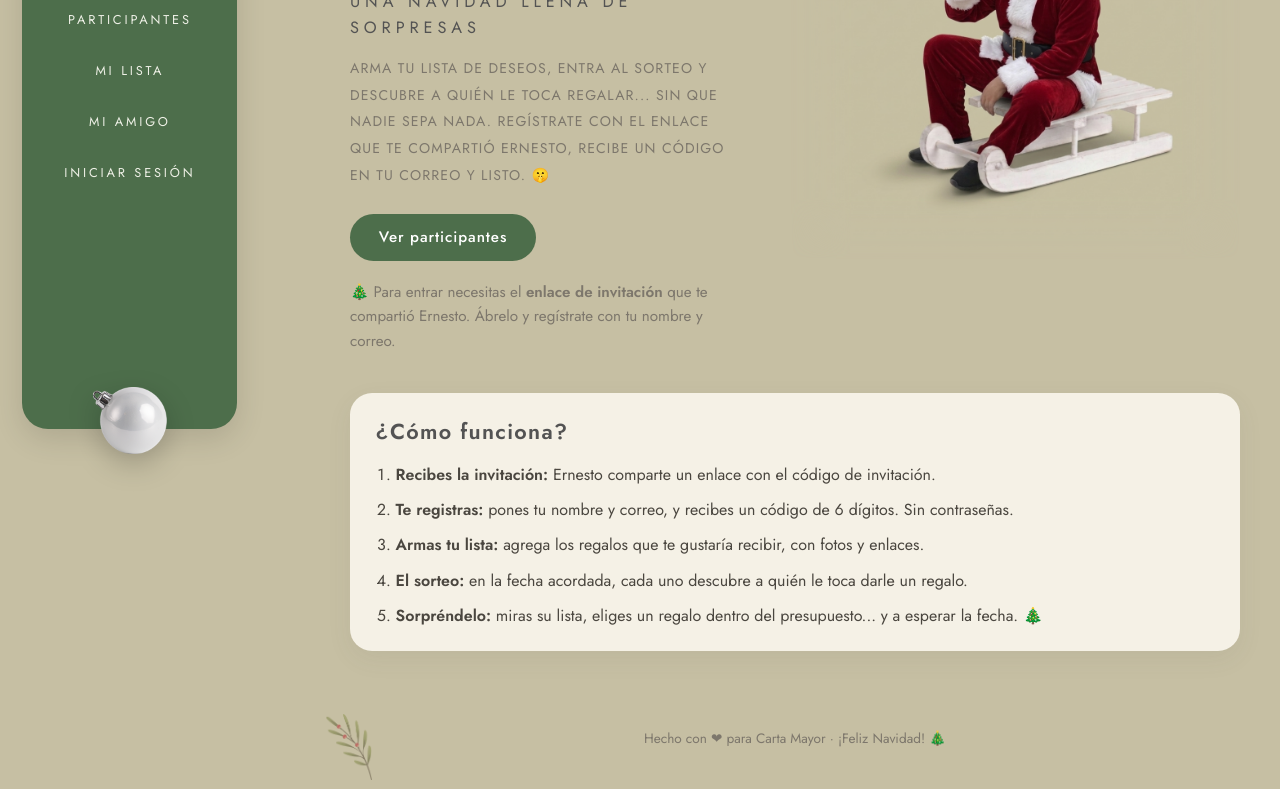
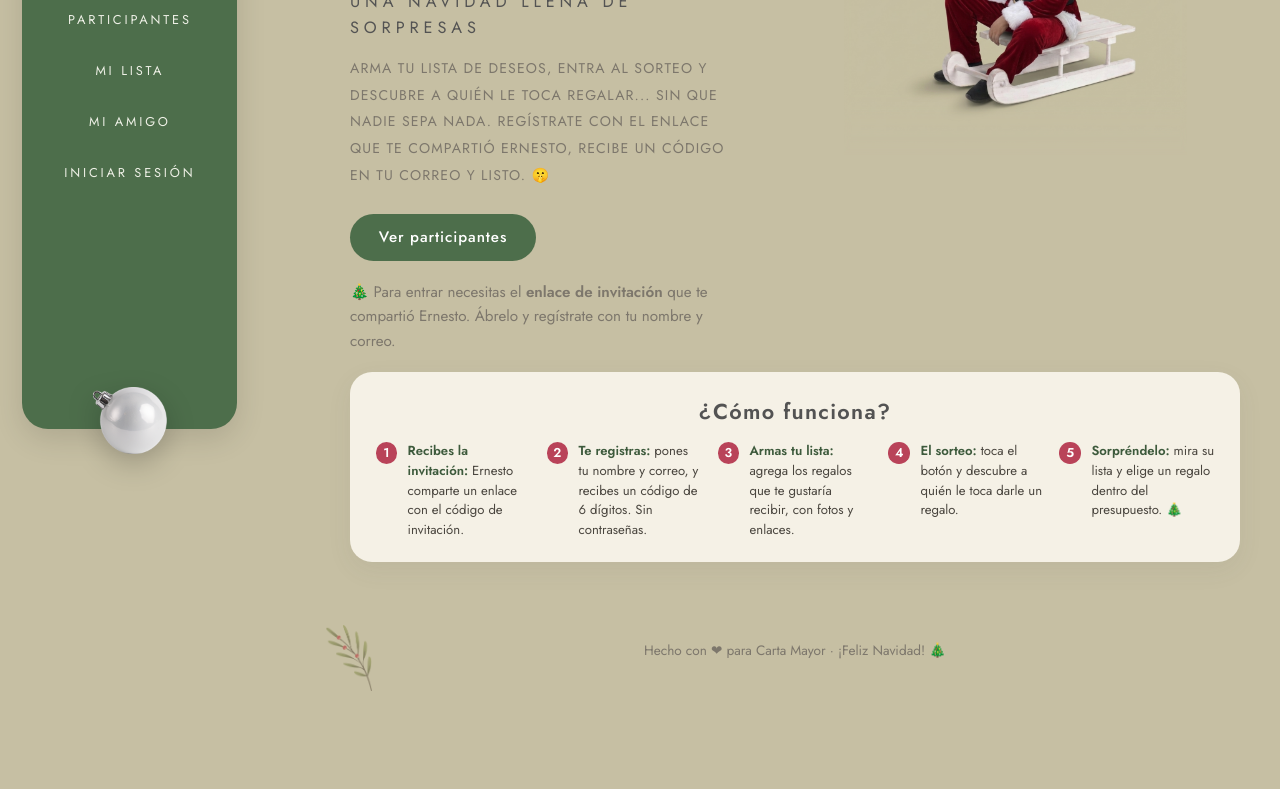
Before and after one commit to DeusExMachina203/CartaMayorAmigoSecreto, an Astro site in the folder frontend/: page / in a window 1280 px wide. Shown: the part 349-1138 px from the top of the page. After the commit the page ends 1050 px from the top, so only its background shows below. Built offline with nearby package versions, Linux system fonts and the light colour scheme; Astro itself is replaced by a stand-in of ours; no server answers.

Commit message:
Instrucciones visibles sin scroll (pasos horizontales), avisos arriba del formulario y detección automática de enlaces pegados

```diff
--- a/frontend/src/pages/index.astro
+++ b/frontend/src/pages/index.astro
@@ -50,13 +50,13 @@ import Layout from "../layouts/Layout.astro";
   </section>
 
   <section class="tarjeta como">
-    <h2 style="margin-top:0;">¿Cómo funciona?</h2>
-    <ol style="margin:0; padding-left:1.25rem; display:grid; gap:0.6rem;">
+    <h2 style="margin-top:0; text-align:center;">¿Cómo funciona?</h2>
+    <ol class="pasos">
       <li><strong>Recibes la invitación:</strong> Ernesto comparte un enlace con el código de invitación.</li>
       <li><strong>Te registras:</strong> pones tu nombre y correo, y recibes un código de 6 dígitos. Sin contraseñas.</li>
       <li><strong>Armas tu lista:</strong> agrega los regalos que te gustaría recibir, con fotos y enlaces.</li>
-      <li><strong>El sorteo:</strong> en la fecha acordada, cada uno descubre a quién le toca darle un regalo.</li>
-      <li><strong>Sorpréndelo:</strong> miras su lista, eliges un regalo dentro del presupuesto... y a esperar la fecha. 🎄</li>
+      <li><strong>El sorteo:</strong> toca el botón y descubre a quién le toca darle un regalo.</li>
+      <li><strong>Sorpréndelo:</strong> mira su lista y elige un regalo dentro del presupuesto. 🎄</li>
     </ol>
   </section>
 </Layout>
@@ -150,7 +150,7 @@ import Layout from "../layouts/Layout.astro";
     grid-template-columns: minmax(300px, 1fr) minmax(0, 1.1fr);
     gap: 2rem;
     align-items: center;
-    min-height: 62vh;
+    min-height: 44vh;
   }
   .hero-texto h1 {
     font-size: clamp(2.6rem, 5.5vw, 4.3rem);
@@ -198,6 +198,8 @@ import Layout from "../layouts/Layout.astro";
   .hero-arte img:first-child {
     width: 100%;
     height: auto;
+    max-height: 42vh;
+    object-fit: contain;
     display: block;
     /* desvanece los bordes de la imagen hacia el fondo: sin costuras */
     -webkit-mask-image: linear-gradient(90deg, transparent 0, #000 60px),
@@ -212,10 +214,49 @@ import Layout from "../layouts/Layout.astro";
     mask-composite: intersect;
   }
   .como {
-    margin-top: 2.5rem;
+    margin-top: 1.2rem;
+  }
+  .pasos {
+    list-style: none;
+    margin: 0;
+    padding: 0;
+    display: grid;
+    grid-template-columns: repeat(5, 1fr);
+    gap: 1rem;
+    counter-reset: paso;
+  }
+  .pasos li {
+    counter-increment: paso;
+    position: relative;
+    padding-left: 2rem;
+    font-size: 0.82rem;
+    line-height: 1.5;
+  }
+  .pasos li::before {
+    content: counter(paso);
+    position: absolute;
+    left: 0;
+    top: 0.05rem;
+    width: 1.35rem;
+    height: 1.35rem;
+    border-radius: 50%;
+    background: var(--rojo);
+    color: #fff;
+    font-weight: 600;
+    font-size: 0.8rem;
+    display: flex;
+    align-items: center;
+    justify-content: center;
+  }
+  .pasos strong {
+    color: var(--verde-oscuro);
   }
 
   @media (max-width: 1000px) {
+    .pasos {
+      grid-template-columns: 1fr;
+      gap: 0.7rem;
+    }
     .hero {
       grid-template-columns: 1fr;
       min-height: 0;
```
Also changed, not shown: frontend/src/pages/mi-lista.astro (+27 -12 lines).
